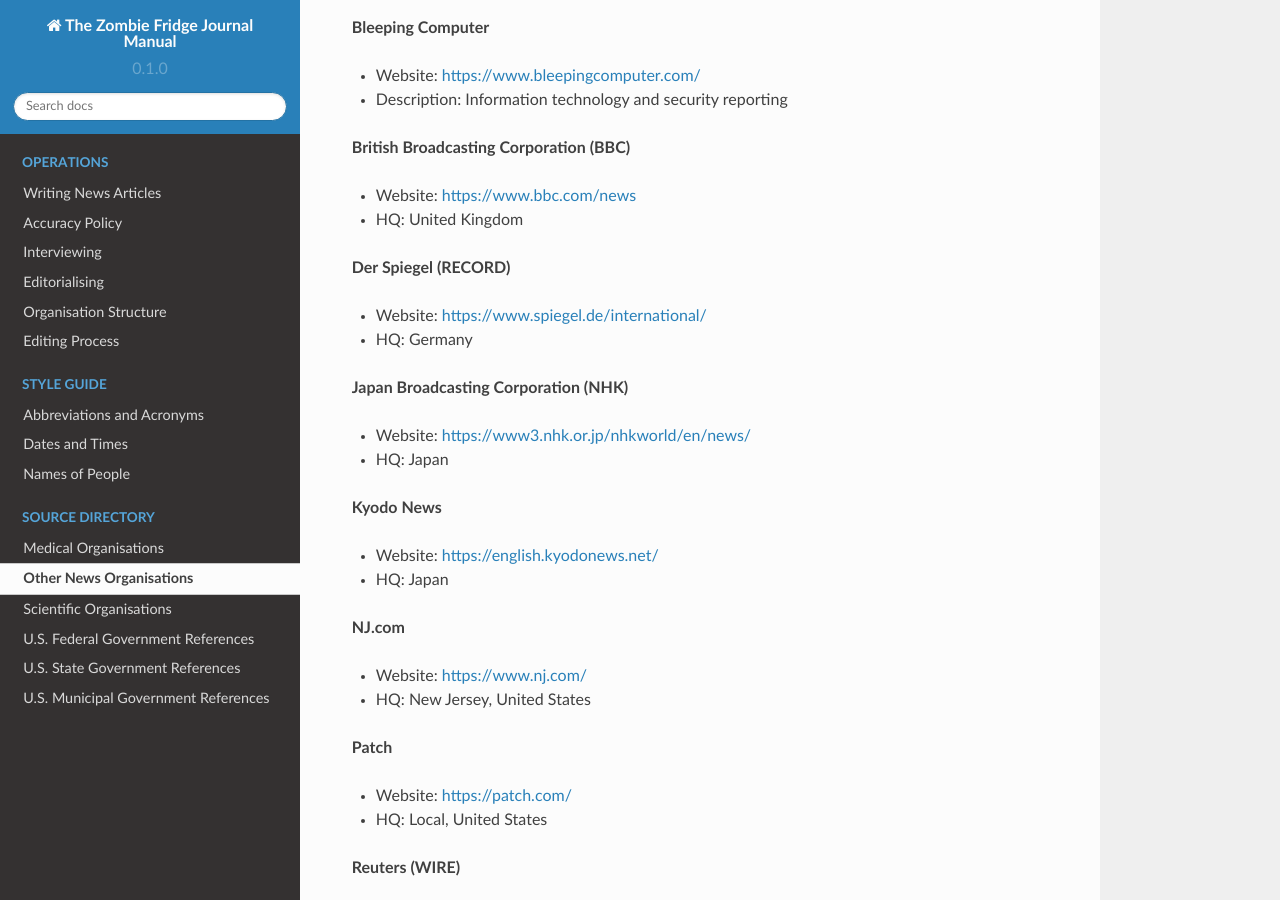
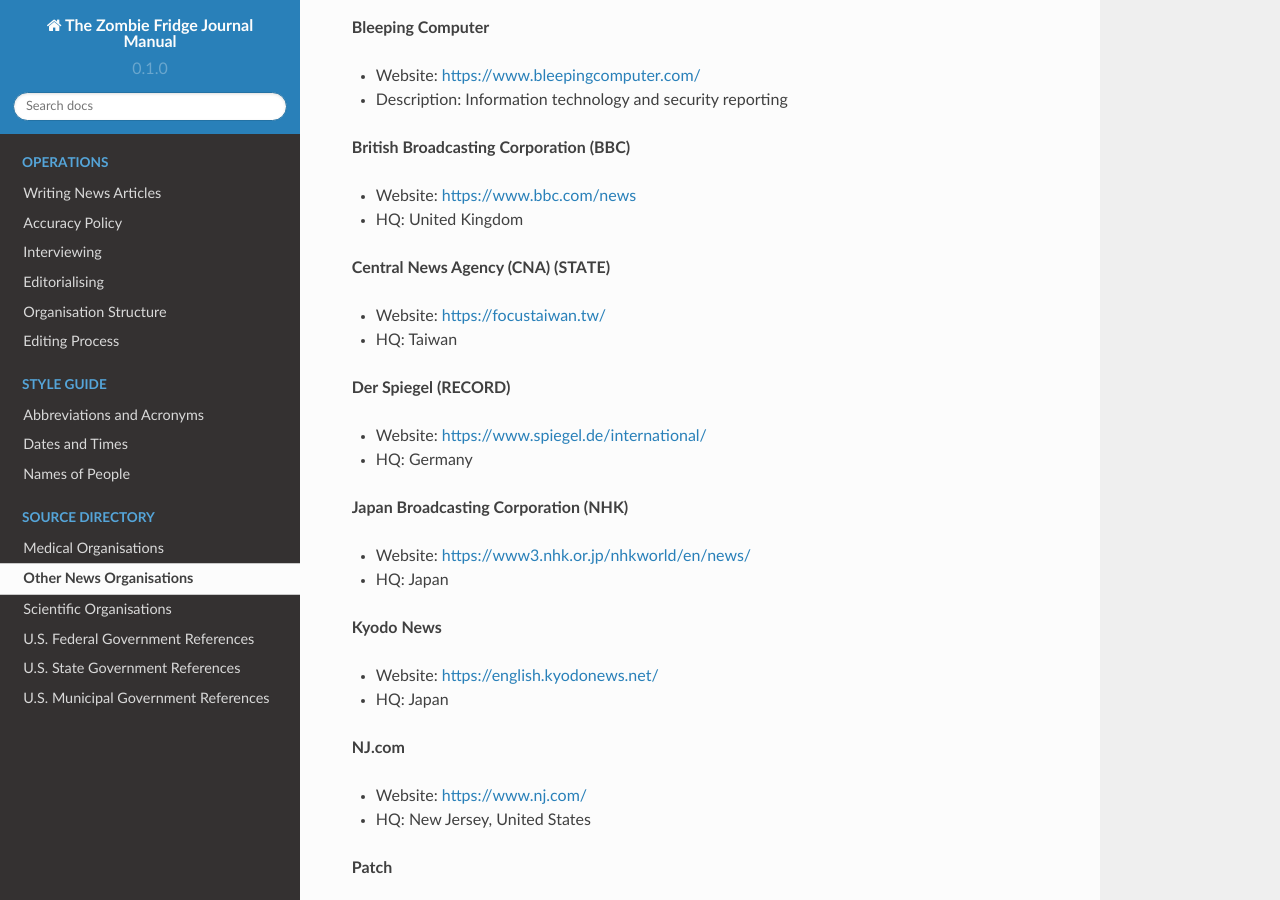
Before and after one commit to theZFJ/manual, a Sphinx documentation site: the page built from docs/otherNewsOrgs.rst, in a window 1280 px wide and 900 px high, scrolled down 384 px. Built offline with Sphinx 7.4.7 and the Read the Docs theme 2.0.0, drawn with Linux system fonts in a browser that asks for light colours.

Commit message:
add Taiwan CNA

```diff
--- a/docs/otherNewsOrgs.rst
+++ b/docs/otherNewsOrgs.rst
@@ -17,6 +17,11 @@
 
 * Website: https://www.bbc.com/news
 * HQ: United Kingdom
+
+**Central News Agency (CNA) (STATE)**
+
+* Website: https://focustaiwan.tw/
+* HQ: Taiwan
 
 **Der Spiegel (RECORD)**
 
```
